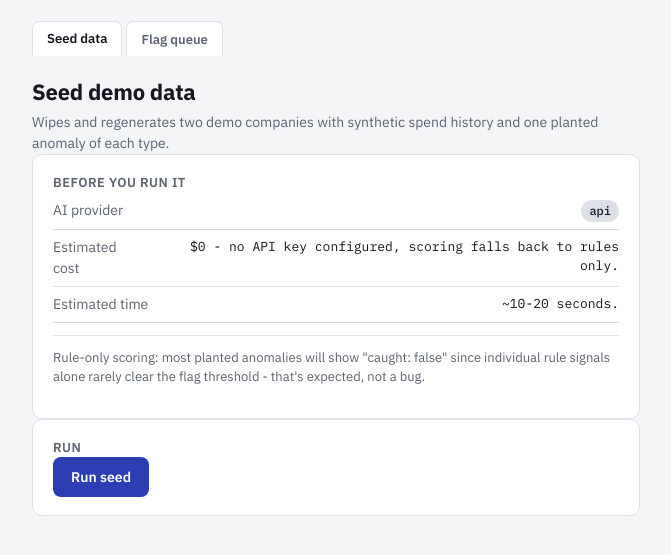
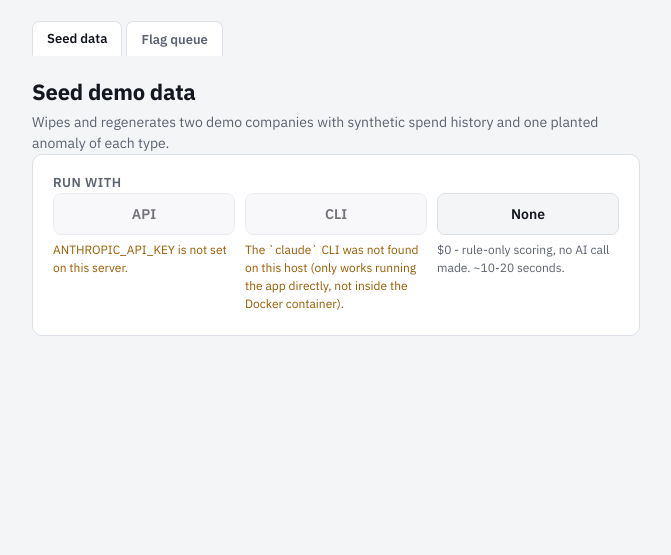
Before and after one commit to luchosartor/spend-guard, a Spring Boot app: page / in a window 1280 px wide. Shown: the top 555 px of the page, without its empty margins (304-975 px from the left). Run offline with Spring Boot 4, Linux system fonts and the light colour scheme; some libraries are stand-ins or nearby versions.

Commit message:
Let the seed run pick its AI mode per request (API/CLI/none)
Picking the AI provider via spendguard.ai.provider meant restarting
the app to compare API vs CLI vs rule-only - annoying for exactly
the kind of back-and-forth testing this screen exists for.

Backend: all three FraudAiReviewer implementations are now
independently addressable beans. TransactionScoringService and
TransactionIngestService each get a reviewer-override overload
(mirroring the existing pattern: a separate @Transactional method
per overload, never a self-call, so the transactional proxy is
never bypassed) and SeedDataService.seed(AiMode) threads the chosen
reviewer through every ingest call for that run. Real traffic via
POST /api/transactions is unaffected - it still always uses the
provider configured in spendguard.ai.provider.

GET /api/admin/seed-info now reports availability + cost/time for
all three modes at once (API greyed out with no key configured; CLI
greyed out via a zero-cost `which claude` check - mainly relevant
inside the Docker container, which has no CLI installed). POST
/api/admin/seed takes mode=api|cli|none (default none); mode=api
without a key is a 400, and still needs confirm=true when it would
spend real credits.

Frontend: three mode buttons replace the single "Run seed" button,
each showing its own estimate and disabled state.

Co-Authored-By: Claude Sonnet 5 <noreply@anthropic.com>
Claude-Session: https://claude.ai/code/session_01HNjWRKf2go1pPddif1HwbP

```diff
--- a/src/main/java/com/spendguard/web/AdminController.java
+++ b/src/main/java/com/spendguard/web/AdminController.java
@@ -1,10 +1,15 @@
 package com.spendguard.web;
 
+import java.io.IOException;
+import java.util.concurrent.TimeUnit;
+
+import com.spendguard.ai.AiMode;
 import com.spendguard.config.AiProperties;
 import com.spendguard.seed.PlantedAnomalyOutcome;
 import com.spendguard.seed.SeedDataService;
 import com.spendguard.seed.SeedRunResult;
 import lombok.RequiredArgsConstructor;
+import lombok.extern.slf4j.Slf4j;
 import org.springframework.http.HttpStatus;
 import org.springframework.http.ResponseEntity;
 import org.springframework.web.bind.annotation.GetMapping;
@@ -16,13 +21,14 @@ import org.springframework.web.bind.annotation.RestController;
 @RestController
 @RequestMapping("/api/admin")
 @RequiredArgsConstructor
+@Slf4j
 public class AdminController {
 
-    private static final String COST_FREE = "$0 - no API key configured, scoring falls back to rules only.";
+    private static final String COST_FREE = "$0 - rule-only scoring, no AI call made.";
     private static final String COST_API = "~$0.50-0.70 for a full run (~100 Claude API calls at "
             + "claude-sonnet-5-5/claude-opus-5-5 pricing).";
-    private static final String COST_CLI = "No direct Anthropic API charge - uses your local Claude Code CLI "
-            + "session, subject to that plan's usage limits.";
+    private static final String COST_CLI = "No direct Anthropic API charge - uses the local Claude Code CLI, "
+            + "subject to that plan's usage limits.";
 
     private static final String DURATION_FREE = "~10-20 seconds.";
     private static final String DURATION_API = "~2-5 minutes (around 100 sequential calls to Claude).";
@@ -32,50 +38,58 @@ public class AdminController {
     private final SeedDataService seedDataService;
     private final AiProperties aiProperties;
 
-    /** Read-only, zero-cost: what a seed run would cost/take right now, for the pre-run screen. */
+    /**
+     * Read-only, zero-cost: availability and cost/time estimate for each AI mode, so the frontend
+     * can render all three options (and grey out ones that can't run) without picking one first.
+     */
     @GetMapping("/seed-info")
     public SeedInfoResponse seedInfo() {
-        boolean api = "api".equalsIgnoreCase(aiProperties.getProvider());
         boolean keyConfigured = aiProperties.getApiKey() != null && !aiProperties.getApiKey().isBlank();
+        SeedOptionResponse api = keyConfigured
+                ? new SeedOptionResponse(true, null, COST_API, DURATION_API)
+                : new SeedOptionResponse(false, "ANTHROPIC_API_KEY is not set on this server.", COST_API, DURATION_API);
 
-        if (api && keyConfigured) {
-            return new SeedInfoResponse("api", true, COST_API, DURATION_API,
-                    "Most planted anomalies need the AI's agreement to actually get flagged - expect several "
-                            + "\"caught: false\" results if the AI reviewer is unavailable mid-run.");
-        }
-        if (api) {
-            return new SeedInfoResponse("api", false, COST_FREE, DURATION_FREE,
-                    "Rule-only scoring: most planted anomalies will show \"caught: false\" since individual "
-                            + "rule signals alone rarely clear the flag threshold - that's expected, not a bug.");
-        }
-        return new SeedInfoResponse("cli", false, COST_CLI, DURATION_CLI,
-                "Requires the Claude Code CLI installed and authenticated on this host (not inside the app "
-                        + "container) - see the README's \"Running locally\" section.");
+        boolean cliAvailable = isCliAvailable();
+        SeedOptionResponse cli = cliAvailable
+                ? new SeedOptionResponse(true, null, COST_CLI, DURATION_CLI)
+                : new SeedOptionResponse(false, "The `claude` CLI was not found on this host (only works "
+                        + "running the app directly, not inside the Docker container).", COST_CLI, DURATION_CLI);
+
+        SeedOptionResponse none = new SeedOptionResponse(true, null, COST_FREE, DURATION_FREE);
+
+        return new SeedInfoResponse(api, cli, none);
     }
 
     /**
      * Demo-only: wipes and regenerates all data, on-demand so re-seeding during a demo is easy.
      *
-     * <p>With {@code spendguard.ai.provider=api} and a real key configured, seeding triggers roughly
-     * 100 real Claude calls (every employee's first-ever transaction with each merchant, plus the
-     * planted anomalies - see {@link SeedDataService}'s class doc). That's real money spent without
-     * the caller necessarily realizing it, so the first call returns a cost estimate instead of
-     * running; passing {@code ?confirm=true} runs it for real. CLI provider and rule-only fallback
-     * (no key configured) cost nothing, so they skip this gate entirely.
+     * <p>{@code mode} picks which {@link com.spendguard.ai.FraudAiReviewer} every escalation in
+     * this run uses - independent of {@code spendguard.ai.provider}, so switching between API, CLI
+     * and rule-only for a test run never requires restarting the app. Defaults to {@code none}.
+     *
+     * <p>{@code mode=api} triggers roughly 100 real Claude calls (see {@link SeedDataService}'s
+     * class doc) - real money spent without the caller necessarily realizing it - so the first call
+     * with a configured key returns a cost estimate instead of running; {@code ?confirm=true} runs
+     * it for real. {@code mode=cli} and {@code mode=none} skip this gate entirely since they're free.
      */
     @PostMapping("/seed")
-    public ResponseEntity<?> seed(@RequestParam(name = "confirm", defaultValue = "false") boolean confirm) {
-        boolean wouldSpendRealCredits = "api".equalsIgnoreCase(aiProperties.getProvider())
-                && aiProperties.getApiKey() != null && !aiProperties.getApiKey().isBlank();
+    public ResponseEntity<?> seed(
+            @RequestParam(name = "mode", defaultValue = "NONE") String modeParam,
+            @RequestParam(name = "confirm", defaultValue = "false") boolean confirm) {
+        AiMode mode = parseMode(modeParam);
+        boolean keyConfigured = aiProperties.getApiKey() != null && !aiProperties.getApiKey().isBlank();
 
-        if (wouldSpendRealCredits && !confirm) {
+        if (mode == AiMode.API && !keyConfigured) {
+            throw new IllegalArgumentException("mode=api requires ANTHROPIC_API_KEY to be set on this server - "
+                    + "use mode=cli or mode=none instead, or set the key and restart.");
+        }
+        if (mode == AiMode.API && !confirm) {
             return ResponseEntity.status(HttpStatus.PRECONDITION_REQUIRED).body(new SeedCostWarningResponse(
-                    "spendguard.ai.provider=api with ANTHROPIC_API_KEY set - estimated cost: " + COST_API,
-                    "Re-POST with ?confirm=true to run it for real, or set spendguard.ai.provider=cli "
-                            + "(or unset ANTHROPIC_API_KEY) to seed for free on rule-only scoring."));
+                    "mode=api with ANTHROPIC_API_KEY set - estimated cost: " + COST_API,
+                    "Re-POST with ?mode=api&confirm=true to run it for real, or use mode=cli / mode=none to seed for free."));
         }
 
-        SeedRunResult result = seedDataService.seed();
+        SeedRunResult result = seedDataService.seed(mode);
         return ResponseEntity.ok(new AdminSeedResponse(
                 result.companiesCreated(),
                 result.employeesCreated(),
@@ -86,4 +100,27 @@ public class AdminController {
                         .map(a -> new PlantedAnomalyResult(a.transactionId(), a.plantedType(), a.companyPlan(), a.caught()))
                         .toList()));
     }
+
+    private AiMode parseMode(String modeParam) {
+        try {
+            return AiMode.valueOf(modeParam.toUpperCase());
+        } catch (IllegalArgumentException e) {
+            throw new IllegalArgumentException("mode must be one of api, cli, none - got '" + modeParam + "'");
+        }
+    }
+
+    /** Zero-cost: just checks the binary is on PATH, never invokes it. Unix-only, same as {@link com.spendguard.ai.CliFraudAiReviewer}. */
+    private boolean isCliAvailable() {
+        try {
+            Process process = new ProcessBuilder("which", "claude").redirectErrorStream(true).start();
+            boolean finished = process.waitFor(2, TimeUnit.SECONDS);
+            return finished && process.exitValue() == 0;
+        } catch (IOException | InterruptedException e) {
+            if (e instanceof InterruptedException) {
+                Thread.currentThread().interrupt();
+            }
+            log.debug("Could not check for the claude CLI on PATH", e);
+            return false;
+        }
+    }
 }
--- /dev/null
+++ b/src/main/java/com/spendguard/web/SeedOptionResponse.java
@@ -0,0 +1,5 @@
+package com.spendguard.web;
+
+/** One AI mode's status/estimate for the pre-seed screen - part of {@link SeedInfoResponse}. */
+public record SeedOptionResponse(boolean available, String unavailableReason, String estimatedCost, String estimatedDuration) {
+}
--- a/src/main/resources/static/index.html
+++ b/src/main/resources/static/index.html
@@ -192,6 +192,21 @@
   button.approve { background: var(--ok); color: var(--ok-bg); }
   button.reject { background: var(--warn); color: var(--warn-bg); }
   .actions { display: flex; gap: 10px; flex-wrap: wrap; }
+  .mode-grid {
+    display: grid;
+    grid-template-columns: repeat(auto-fit, minmax(140px, 1fr));
+    gap: 10px;
+    margin-bottom: 4px;
+  }
+  .mode-option { display: flex; flex-direction: column; gap: 6px; }
+  .mode-btn {
+    background: var(--bg);
+    color: var(--fg);
+    border: 1px solid var(--border);
+  }
+  .mode-btn.selected { background: var(--accent); color: var(--accent-fg); border-color: var(--accent); }
+  .mode-meta { font-size: 12px; color: var(--fg-muted); margin: 0; }
+  .mode-meta.unavailable { color: var(--warn); }
   .confirm-box {
     margin-top: 14px;
     padding: 14px 16px;
@@ -333,20 +348,23 @@
       <p>Wipes and regenerates two demo companies with synthetic spend history and one planted anomaly of each type.</p>
     </header>
 
-    <section class="card" id="info-card">
-      <h2>Before you run it</h2>
-      <div class="row"><span class="label">AI provider</span><span class="value"><span class="pill" id="info-provider">—</span></span></div>
-      <div class="row"><span class="label">Estimated cost</span><span class="value" id="info-cost">—</span></div>
-      <div class="row"><span class="label">Estimated time</span><span class="value" id="info-duration">—</span></div>
-      <p class="note" id="info-note"></p>
-    </section>
-
     <section class="card">
-      <h2>Run</h2>
-      <div class="actions">
-        <button id="run-btn" type="button">Run seed</button>
-        <span class="status-line" id="run-status" hidden><span class="spinner"></span><span id="run-status-text"></span></span>
+      <h2>Run with</h2>
+      <div class="mode-grid" id="mode-grid">
+        <div class="mode-option">
+          <button class="mode-btn" id="mode-btn-api" type="button" data-mode="api">API</button>
+          <p class="mode-meta" id="mode-meta-api">Checking…</p>
+        </div>
+        <div class="mode-option">
+          <button class="mode-btn" id="mode-btn-cli" type="button" data-mode="cli">CLI</button>
+          <p class="mode-meta" id="mode-meta-cli">Checking…</p>
+        </div>
+        <div class="mode-option">
+          <button class="mode-btn" id="mode-btn-none" type="button" data-mode="none">None</button>
+          <p class="mode-meta" id="mode-meta-none">Checking…</p>
+        </div>
       </div>
+      <span class="status-line" id="run-status" hidden><span class="spinner"></span><span id="run-status-text"></span></span>
       <div class="confirm-box" id="confirm-box" hidden>
         <p id="confirm-text"></p>
         <div class="actions">
@@ -444,11 +462,8 @@
   tabFlags.addEventListener("click", function () { showView("flags"); });
 
   // ---------- seed screen ----------
-  var infoProvider = document.getElementById("info-provider");
-  var infoCost = document.getElementById("info-cost");
-  var infoDuration = document.getElementById("info-duration");
-  var infoNote = document.getElementById("info-note");
-  var runBtn = document.getElementById("run-btn");
+  var modeButtons = { api: document.getElementById("mode-btn-api"), cli: document.getElementById("mode-btn-cli"), none: document.getElementById("mode-btn-none") };
+  var modeMetas = { api: document.getElementById("mode-meta-api"), cli: document.getElementById("mode-meta-cli"), none: document.getElementById("mode-meta-none") };
   var runStatus = document.getElementById("run-status");
   var runStatusText = document.getElementById("run-status-text");
   var runError = document.getElementById("run-error");
@@ -460,13 +475,13 @@
   var resultStats = document.getElementById("result-stats");
   var resultRows = document.getElementById("result-rows");
 
-  var currentDuration = "a little while";
+  var modeDurations = { api: "a few minutes", cli: "several minutes", none: "a little while" };
 
   function setBusy(busy, label) {
-    runBtn.disabled = busy;
+    Object.keys(modeButtons).forEach(function (m) { modeButtons[m].disabled = busy; });
     confirmBtn.disabled = busy;
     runStatus.hidden = !busy;
-    if (busy) runStatusText.textContent = label || ("Running — this can take " + currentDuration + "...");
+    if (busy) runStatusText.textContent = label;
   }
 
   function showRunError(message) {
@@ -481,16 +496,16 @@
     fetch("/api/admin/seed-info")
       .then(function (r) { return r.json(); })
       .then(function (info) {
-        infoProvider.textContent = info.provider;
-        infoCost.textContent = info.estimated_cost;
-        infoDuration.textContent = info.estimated_duration;
-        infoNote.textContent = info.note;
-        currentDuration = info.estimated_duration;
+        ["api", "cli", "none"].forEach(function (mode) {
+          var opt = info[mode];
+          modeButtons[mode].disabled = !opt.available;
+          modeMetas[mode].textContent = opt.available ? (opt.estimated_cost + " " + opt.estimated_duration) : opt.unavailable_reason;
+          modeMetas[mode].classList.toggle("unavailable", !opt.available);
+          modeDurations[mode] = opt.estimated_duration;
+        });
       })
       .catch(function () {
-        infoProvider.textContent = "unknown";
-        infoCost.textContent = "could not load";
-        infoDuration.textContent = "could not load";
+        ["api", "cli", "none"].forEach(function (mode) { modeMetas[mode].textContent = "Could not load."; });
       });
   }
 
@@ -516,10 +531,10 @@
     resultCard.hidden = false;
   }
 
-  function runSeed(confirm) {
+  function runSeed(mode, confirm) {
     clearRunError();
-    setBusy(true);
-    var url = "/api/admin/seed" + (confirm ? "?confirm=true" : "");
+    setBusy(true, "Running with " + mode.toUpperCase() + " - this can take " + modeDurations[mode] + "...");
+    var url = "/api/admin/seed?mode=" + encodeURIComponent(mode) + (confirm ? "&confirm=true" : "");
     fetch(url, { method: "POST" })
       .then(function (r) { return r.json().then(function (body) { return { status: r.status, body: body }; }); })
       .then(function (res) {
@@ -530,8 +545,9 @@
         } else if (res.status === 428) {
           confirmText.textContent = res.body.warning + " " + res.body.how_to_proceed;
           confirmBox.hidden = false;
+          confirmBtn.onclick = function () { runSeed(mode, true); };
         } else {
-          showRunError("Unexpected response (" + res.status + ").");
+          showRunError((res.body && res.body.error) || ("Unexpected response (" + res.status + ")."));
         }
       })
       .catch(function () {
@@ -540,8 +556,9 @@
       });
   }
 
-  runBtn.addEventListener("click", function () { runSeed(false); });
-  confirmBtn.addEventListener("click", function () { runSeed(true); });
+  Object.keys(modeButtons).forEach(function (mode) {
+    modeButtons[mode].addEventListener("click", function () { runSeed(mode, false); });
+  });
   cancelBtn.addEventListener("click", function () { confirmBox.hidden = true; });
 
   // ---------- flag queue ----------
```
Also changed, not shown: src/main/java/com/spendguard/ai/AiMode.java (added, +8 -0 lines), src/main/java/com/spendguard/ai/NoOpFraudAiReviewer.java (added, +10 -0 lines), src/main/java/com/spendguard/config/AiConfig.java (+25 -4 lines), src/main/java/com/spendguard/detection/TransactionScoringService.java (+20 -1 lines), src/main/java/com/spendguard/seed/SeedDataService.java (+48 -27 lines), src/main/java/com/spendguard/web/SeedInfoResponse.java (+2 -8 lines), src/main/java/com/spendguard/web/TransactionIngestService.java (+22 -7 lines), README.md, 2 other files.
